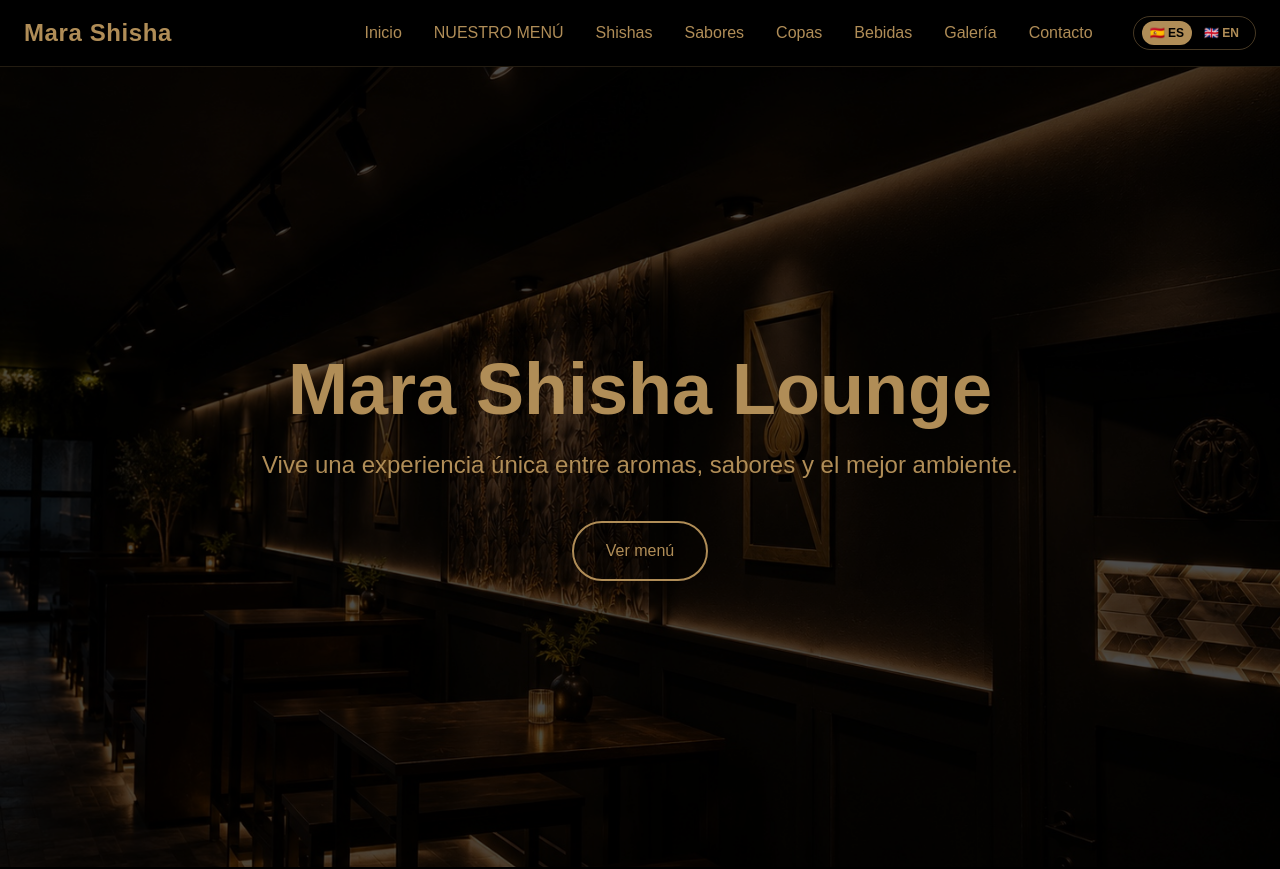
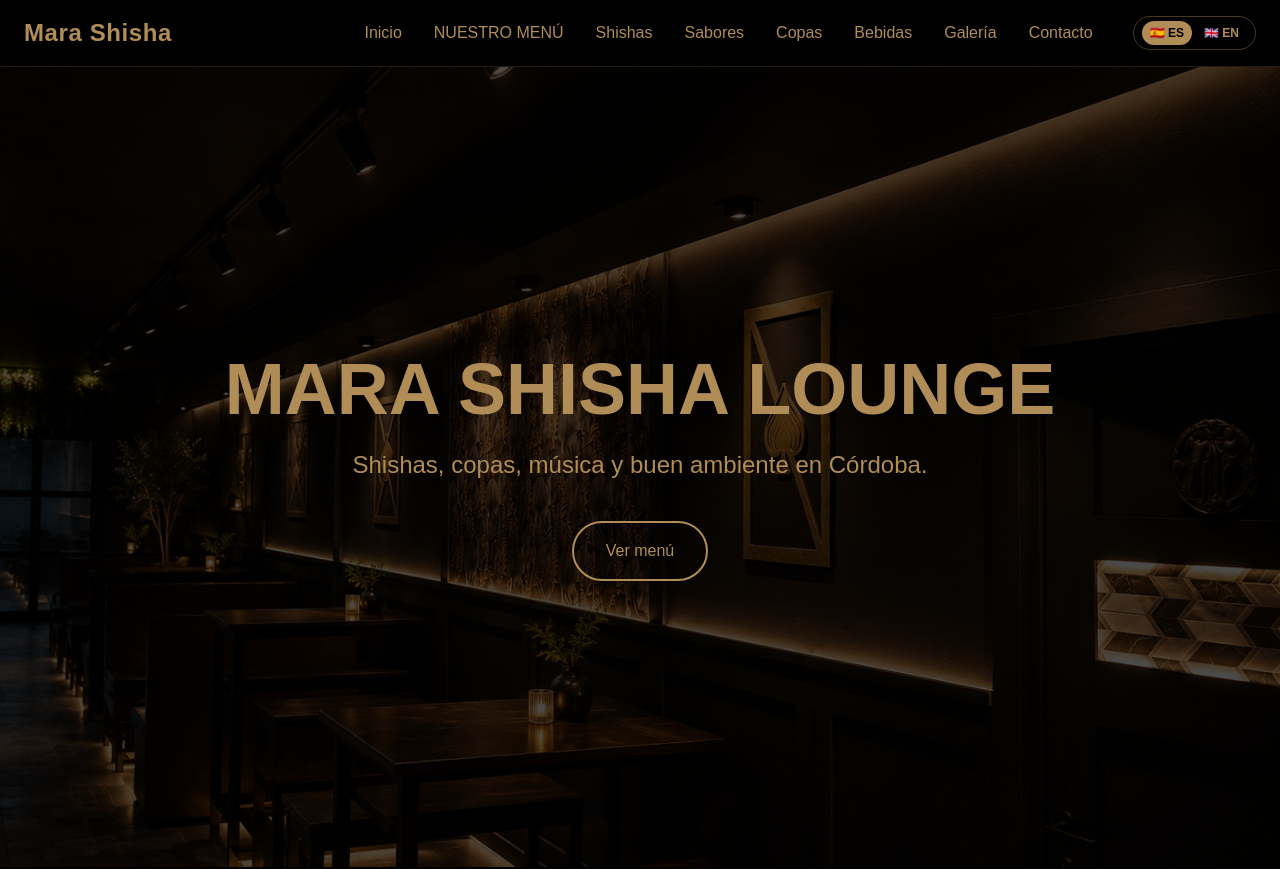
Before and after one commit to marashishalounge/mara-shisha-v2, a Next.js app: page / in a window 1280 px wide. Shown: the top 869 px of the page. Built offline with nearby package versions, Linux system fonts and the light colour scheme.

Commit message:
Traducir Hero español e inglés

```diff
--- a/app/components/Hero.tsx
+++ b/app/components/Hero.tsx
@@ -1,4 +1,11 @@
+
+"use client";
+
+import { useLanguage } from "../i18n/LanguageContext";
+
 export default function Hero() {
+  const { t } = useLanguage();
+
   return (
     <section
       id="inicio"
@@ -17,14 +24,14 @@ export default function Hero() {
           className="text-5xl md:text-7xl font-bold mb-6"
           style={{ color: "#B08D57" }}
         >
-          Mara Shisha Lounge
+          {t.hero.titulo}
         </h2>
 
         <p
           className="text-xl md:text-2xl mb-10"
           style={{ color: "#B08D57" }}
         >
-          Vive una experiencia única entre aromas, sabores y el mejor ambiente.
+          {t.hero.descripcion}
         </p>
 
         <a
@@ -35,7 +42,7 @@ export default function Hero() {
             borderColor: "#B08D57",
           }}
         >
-          Ver menú
+          {t.hero.botonMenu}
         </a>
 
       </div>
```
